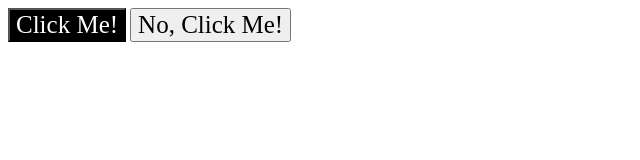
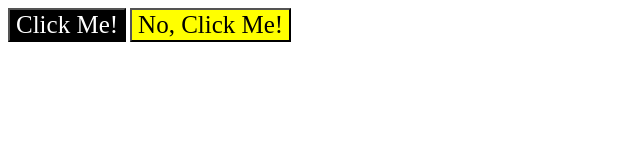
Before and after one commit to Christopher-91/grouping-selectors, a plain HTML site: page index.html in a window 1280 px wide. Shown: the whole page, without its empty margins (0-640 px from the left). Drawn offline with Linux system fonts and the light colour scheme.

Commit message:
Updated file

```diff
--- a/style.css
+++ b/style.css
@@ -10,5 +10,5 @@
 }
 
 .fancy {
-    backgroung-color: yellow;
+    background-color: yellow;
 }
```
